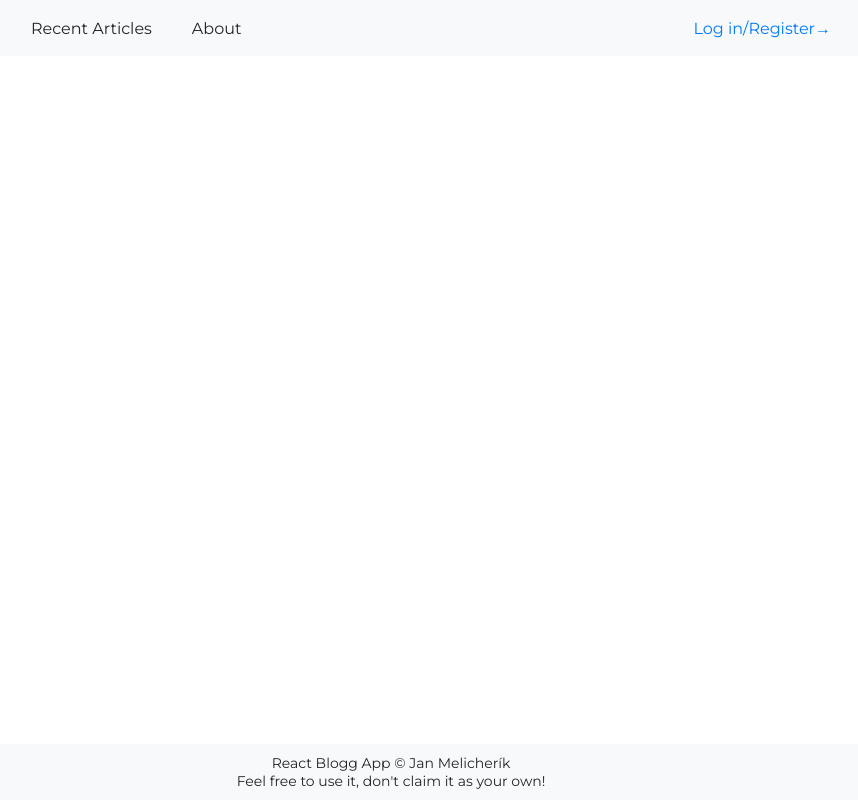
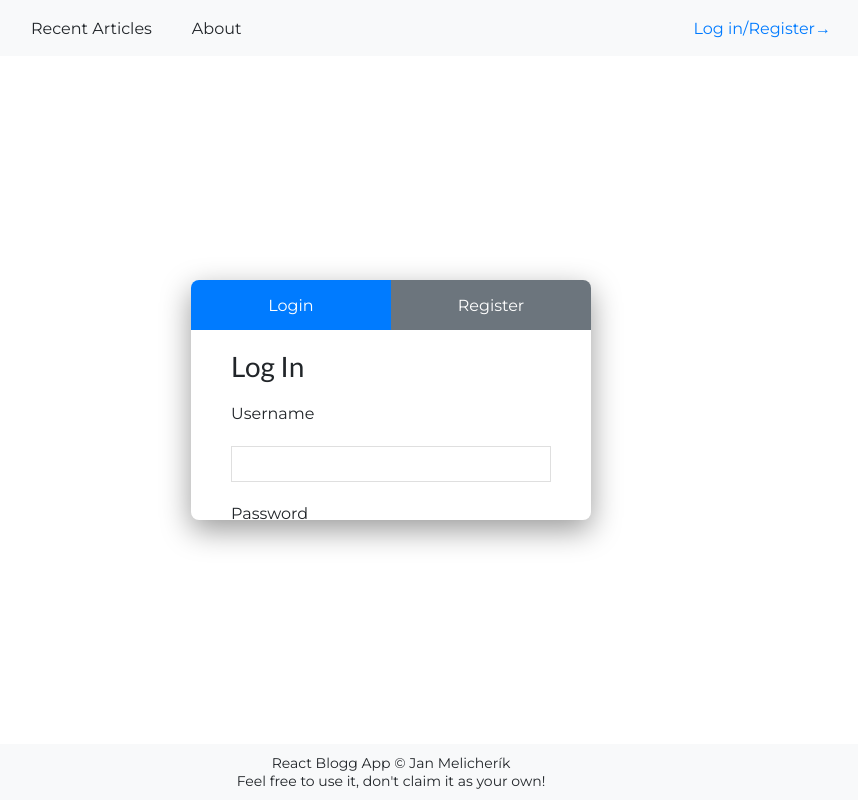
Before and after one commit to smil3cz/react-blog-app, a React (Create React App) app: page /user in a window 1280 px wide. Shown: the whole page, without its empty margins (249-1107 px from the left). Built offline with nearby package versions, Linux system fonts and the light colour scheme.

Commit message:
fixed routing to user login and register, refactored listeneres in userForm

```diff
--- a/src/components/App.js
+++ b/src/components/App.js
@@ -28,7 +28,6 @@ class App extends React.Component {
       userLogin: {},
       incorrectCredentials: false,
       userLogged: false,
-      isFormOpen: false,
     };
   }
 
@@ -73,18 +72,11 @@ class App extends React.Component {
     });
   };
 
-  displayForm = () => {
-    this.setState({ isFormOpen: true });
-  };
-
   render() {
     return (
       <Router>
         <Fragment>
-          <Header
-            userData={this.state.userLogged}
-            displayForm={this.displayForm}
-          />
+          <Header userData={this.state.userLogged} />
           <main className="main">
             <Switch>
               <Route path="/" exact>
@@ -97,13 +89,14 @@ class App extends React.Component {
                 <DisplayArticles />
               </Route>
               <Route path="/about" component={AboutPage} />
+              <Route path="/user">
+                <UserForm
+                  incorrectCredentials={this.state.incorrectCredentials}
+                  handleUserRegistration={this.handleUserRegistration}
+                  handleUserLogin={this.handleUserLogin}
+                />
+              </Route>
             </Switch>
-            <UserForm
-              incorrectCredentials={this.state.incorrectCredentials}
-              isFormOpen={this.state.isFormOpen}
-              handleUserRegistration={this.handleUserRegistration}
-              handleUserLogin={this.handleUserLogin}
-            />
           </main>
           <Footer />
         </Fragment>
--- a/src/components/DisplayArticles/DisplayArticles.jsx
+++ b/src/components/DisplayArticles/DisplayArticles.jsx
@@ -4,11 +4,7 @@ const DisplayArticles = () => {
       <header className="articles__header">
         <h1>Recent articles</h1>
       </header>
-      <div className="articles__list">
-        <article>
-          <h3>New article</h3>
-        </article>
-      </div>
+      <div className="articles__list"></div>
     </section>
   );
 };
--- a/src/components/Header/Header.jsx
+++ b/src/components/Header/Header.jsx
@@ -26,9 +26,11 @@ const Header = ({ userData, displayForm }) => {
         </div>
         <div className="header__account">
           {!userData ? (
-            <a href="#" className="header__login" onClick={() => handleForm()}>
-              Log in/Register<span>&rarr;</span>
-            </a>
+            <Link className="header__login" to="/user">
+              <p>
+                Log in/Register<span>&rarr;</span>
+              </p>
+            </Link>
           ) : (
             <HeaderAccount />
           )}
--- a/src/components/RegisterForm/RegisterForm.jsx
+++ b/src/components/RegisterForm/RegisterForm.jsx
@@ -1,4 +1,4 @@
-const RegisterForm = ({ handleUserRegistration, changeFormType }) => {
+const RegisterForm = ({ handleUserRegistration }) => {
   const userRegistration = (event) => {
     event.preventDefault();
     let user = {
@@ -8,7 +8,6 @@ const RegisterForm = ({ handleUserRegistration, changeFormType }) => {
     handleUserRegistration(user);
     event.target[0].value = "";
     event.target[1].value = "";
-    changeFormType();
   };
 
   return (
--- a/src/components/UserForm/UserForm.jsx
+++ b/src/components/UserForm/UserForm.jsx
@@ -6,41 +6,30 @@ class UserForm extends React.Component {
     super(props);
     this.state = {
       formType: "login",
-      formActive: this.props.isFormOpen,
       formWarning: false,
     };
   }
 
-  changeFormType = () => {
-    const loginType = document.querySelector(".form__login-link");
-    const registerType = document.querySelector(".form__register-link");
+  changeFormType = (e) => {
+    const value = e.currentTarget.textContent;
+    const parentElement = e.target.parentNode;
+    const secondElement = parentElement.nextElementSibling
+      ? parentElement.nextElementSibling
+      : parentElement.previousElementSibling;
+    const active = "form__active";
 
-    loginType.addEventListener("click", () => {
-      loginType.classList.add("form__active");
-      registerType.classList.remove("form__active");
-      this.setState({ formType: "login" });
-    });
+    if (!parentElement.classList.contains(active)) {
+      parentElement.classList.add(active);
+      secondElement.classList.remove(active);
+    }
 
-    registerType.addEventListener("click", () => {
-      loginType.classList.remove("form__active");
-      registerType.classList.add("form__active");
-      this.setState({ formType: "register", formWarning: false });
-    });
-  };
-
-  displayFormModal = () => {
-    document.querySelector(".form").classList.toggle("form--open");
+    this.setState({ formType: value.toLowerCase() });
   };
 
   componentDidUpdate(prevProps) {
-    if (prevProps.isFormOpen !== this.props.isFormOpen) {
-      this.setState({ formActive: this.props.isFormOpen });
-      this.displayFormModal();
-    }
     if (prevProps.incorrectCredentials !== this.props.incorrectCredentials) {
       this.setState({ formWarning: this.props.incorrectCredentials });
     }
-    this.changeFormType();
   }
 
   render() {
@@ -48,10 +37,10 @@ class UserForm extends React.Component {
       <div className="form">
         <div className="form__type">
           <div className="form__login-link form__active">
-            <a onClick={this.changeFormType}>Login</a>
+            <a onClick={(e) => this.changeFormType(e)}>Login</a>
           </div>
           <div className="form__register-link">
-            <a onClick={this.changeFormType}>Register</a>
+            <a onClick={(e) => this.changeFormType(e)}>Register</a>
           </div>
         </div>
         {this.state.formType === "login" ? (
@@ -59,7 +48,6 @@ class UserForm extends React.Component {
         ) : (
           <RegisterForm
             handleUserRegistration={this.props.handleUserRegistration}
-            changeFormType={this.changeFormType}
           />
         )}
         <div className="form__warning">
--- a/src/components/UserForm/styles.scss
+++ b/src/components/UserForm/styles.scss
@@ -1,7 +1,6 @@
 @import "../../styles/abstracts/variables";
 
 .form {
-  display: none;
   position: absolute;
   top: 50%;
   right: 50%;
@@ -13,14 +12,9 @@
   border-radius: $border-r-8px;
   overflow: hidden;
 
-  &--open {
-    display: block;
-  }
-
   &__type {
     height: 5rem;
     display: flex;
-    cursor: pointer;
 
     a {
       cursor: pointer;
```
Also changed, not shown: src/components/ProtectedRoute/ProtectedRoute.jsx (added, +8 -0 lines).
